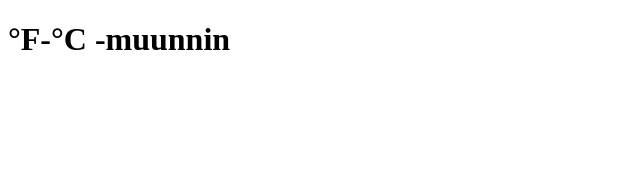
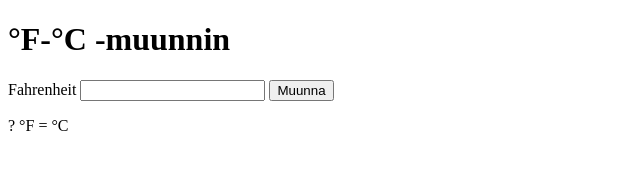
Before and after one commit to mpaivari/cfmuunnin, a plain HTML site: page index.html in a window 1280 px wide. Shown: the whole page, without its empty margins (0-640 px from the left). Drawn offline with Linux system fonts and the light colour scheme.

Commit message:
paikka tulosteelle

```diff
--- a/index.html
+++ b/index.html
@@ -7,5 +7,14 @@
   </head>
   <body>
      <h1>°F-°C -muunnin</h1>
+     <form>
+       <label>Fahrenheit</label>
+       <input type="number">
+       <button type="submit">Muunna</button>
+    </form>
+
+    <p>
+        <span id="Fahrenheit">?</span> °F = <span id="Celcius">°C </span>
+    </p>
   </body>
 </html>
```
